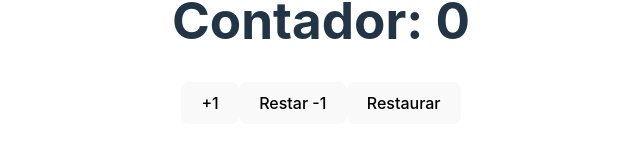
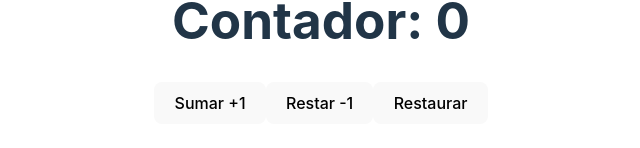
Before and after one commit to kennydiaz1/EyA2_Homeworks, a React (Vite) app in the folder Clase1_React_Vite/: page / in a window 1280 px wide. Shown: the part 440-588 px from the top of the page, without its empty margins (319-959 px from the left). Built offline with nearby package versions, Linux system fonts and the light colour scheme.

Commit message:
Correccion Challenge-10

```diff
--- a/Clase1_React_Vite/src/FirstApp_Challenge10.jsx
+++ b/Clase1_React_Vite/src/FirstApp_Challenge10.jsx
@@ -15,7 +15,7 @@ function FirstApp_Challenge10() {
 return (
     <>
         <h1> Contador: { counter } </h1>
-        <button onClick={() => setCounter(counter + 1)}> +1 </button>
+        <button onClick={() => setCounter(counter + 1)}>Sumar +1 </button>
         <button onClick={handleSubstract}> Restar -1 </button>
         <button onClick={handleReset}> Restaurar </button>
     </>
--- a/Clase1_React_Vite/src/main.jsx
+++ b/Clase1_React_Vite/src/main.jsx
@@ -2,7 +2,6 @@ import React from 'react'
 import ReactDOM from 'react-dom/client'
 import App from './App'
 import './index.css'
-import FirstApp_Challenge from './FirstApp_Challenge'
 import FirstApp_Challenge10 from './FirstApp_Challenge10'
 
 
@@ -11,7 +10,6 @@ import FirstApp_Challenge10 from './FirstApp_Challenge10'
 ReactDOM.createRoot(document.getElementById('root')).render(
   <React.StrictMode>
     <App />
-    <FirstApp_Challenge/>
     <FirstApp_Challenge10 title = 'Fist App Challenge 10' />
   </React.StrictMode>,
 )
```
